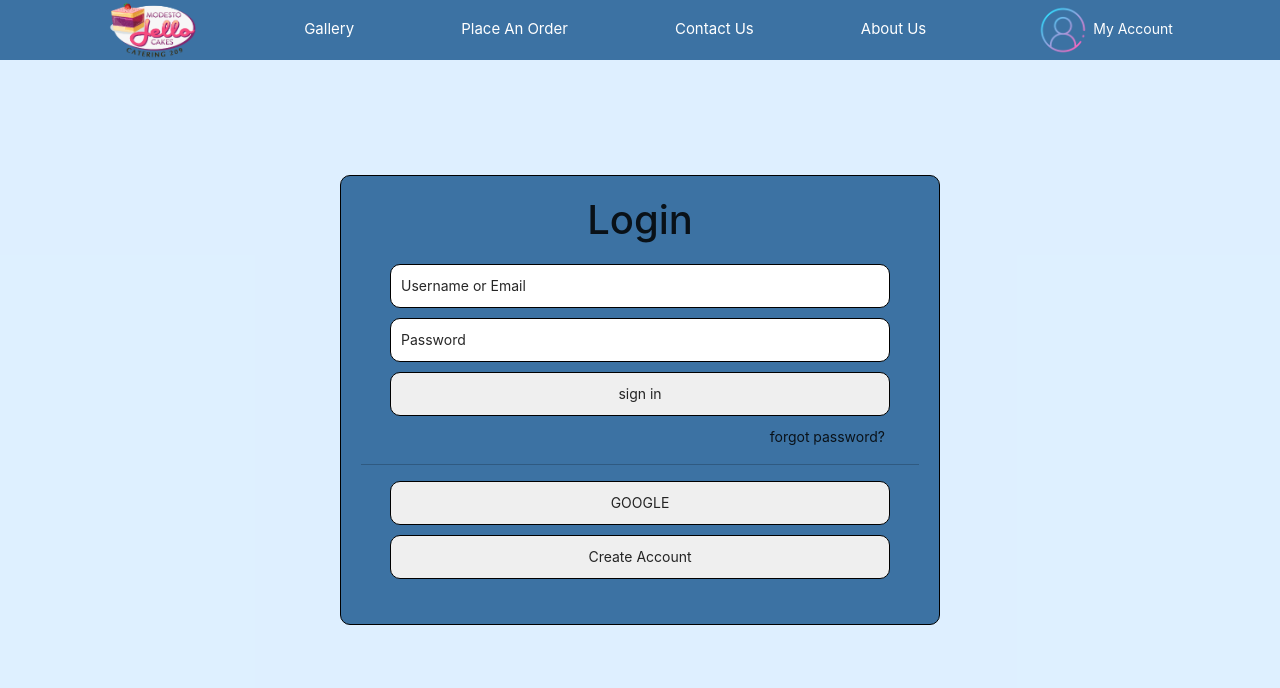
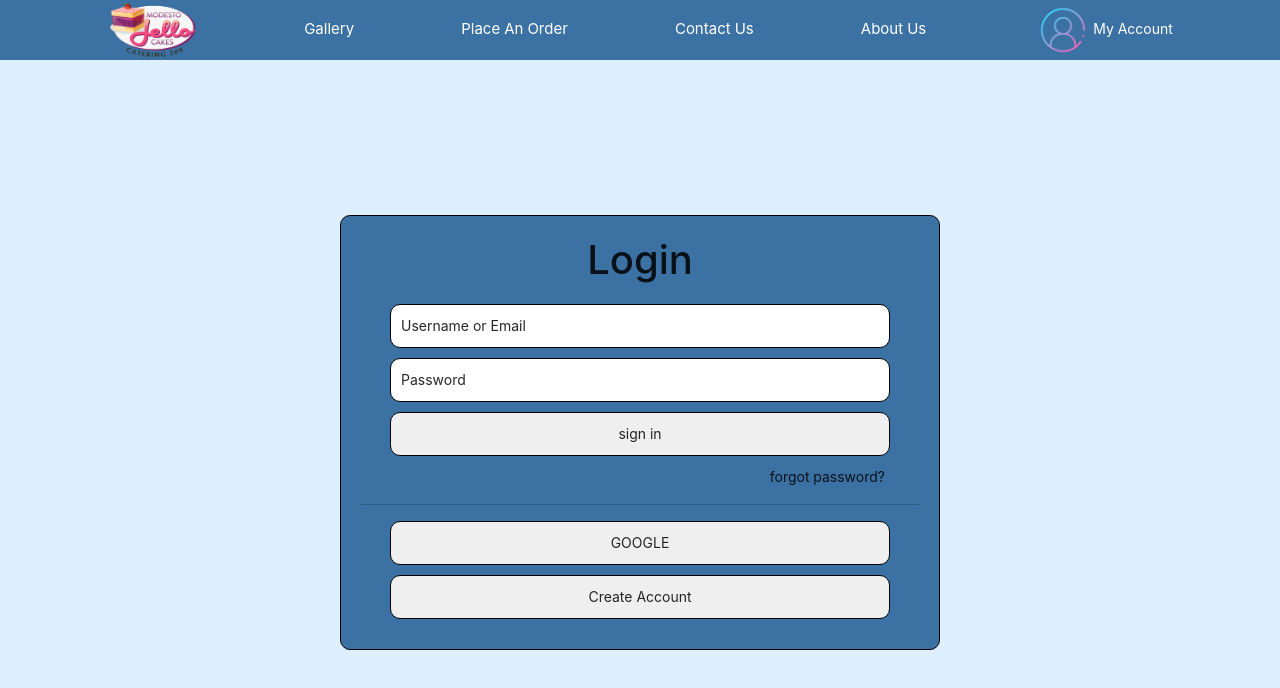
Before and after one commit to Oscar-Lopez-Projects/ModestoJelloCakes, a React (Create React App) app: page /login in a window 1280 px wide. Shown: the top 688 px of the page. Built offline with nearby package versions, Linux system fonts and the light colour scheme.

Commit message:
will work on media Q now

```diff
--- a/src/styling/HomeDiv.css
+++ b/src/styling/HomeDiv.css
@@ -23,7 +23,6 @@
 }
 .pink-arrow{
   width: 70%;
-  height: 70%;
 }
 .process-para-bold{
   font-weight: bold;
--- a/src/styling/Login.css
+++ b/src/styling/Login.css
@@ -1,20 +1,17 @@
 .main-login-box{
-    height: 93vh;
+    min-height: 93vh;
     background: #d7ecffd0;
+    display: flex;
+    align-items: center;
 }
 .box-of-login{
+    background: red;
+    width: 600px;
+    margin: 0 auto;
+    padding:20px;
+    border-radius: 10px;
     background:  #3c72a3;
-    position: absolute;
-    margin: auto;
-    top: 0;
-    right: 0;
-    bottom: 0;
     border: 1px solid black;
-    border-radius: 10px;
-    left: 0;
-    width: 600px;
-    height: 450px;
-    padding: 20px;
 }
 .forgot-pw{
     width: 490px;
```
